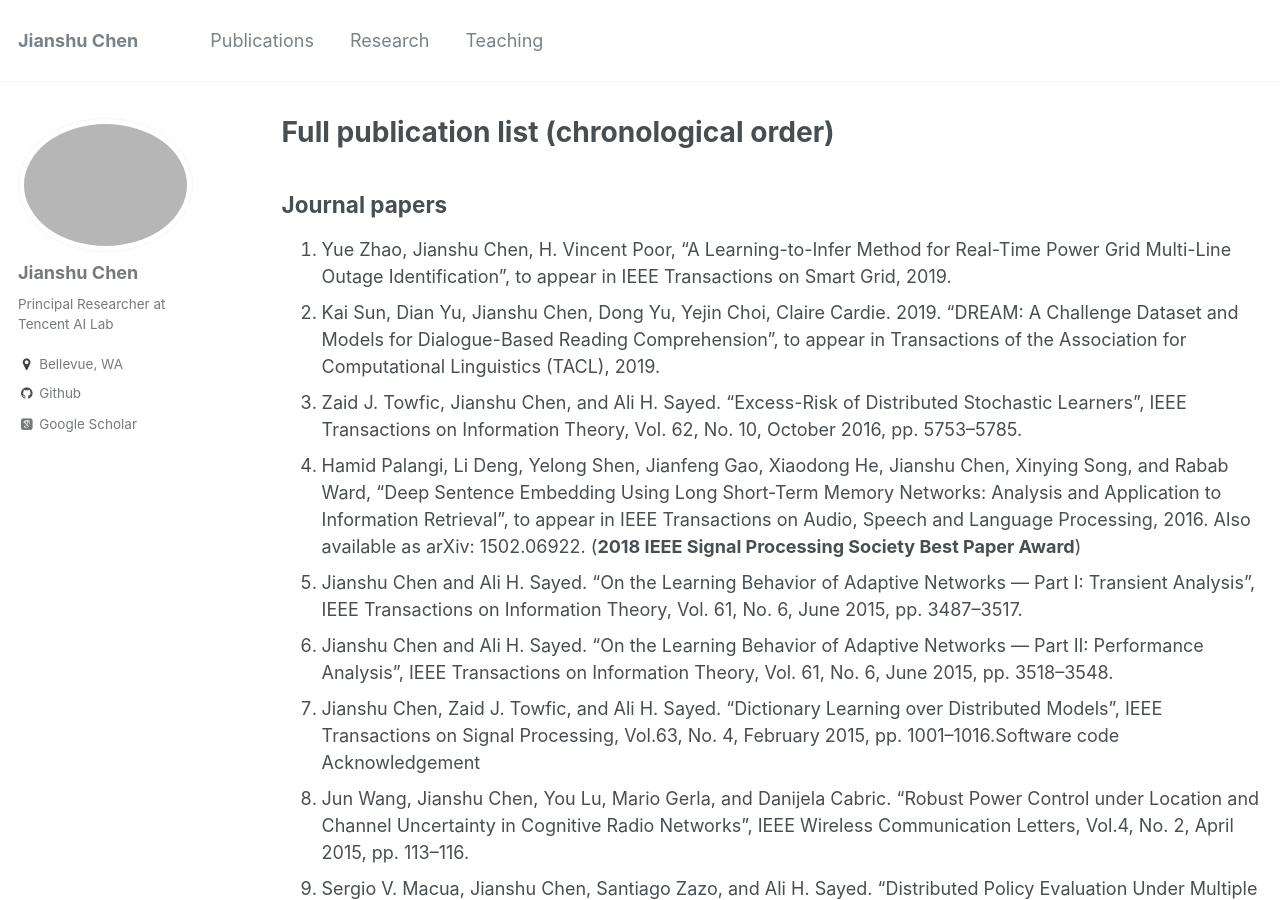
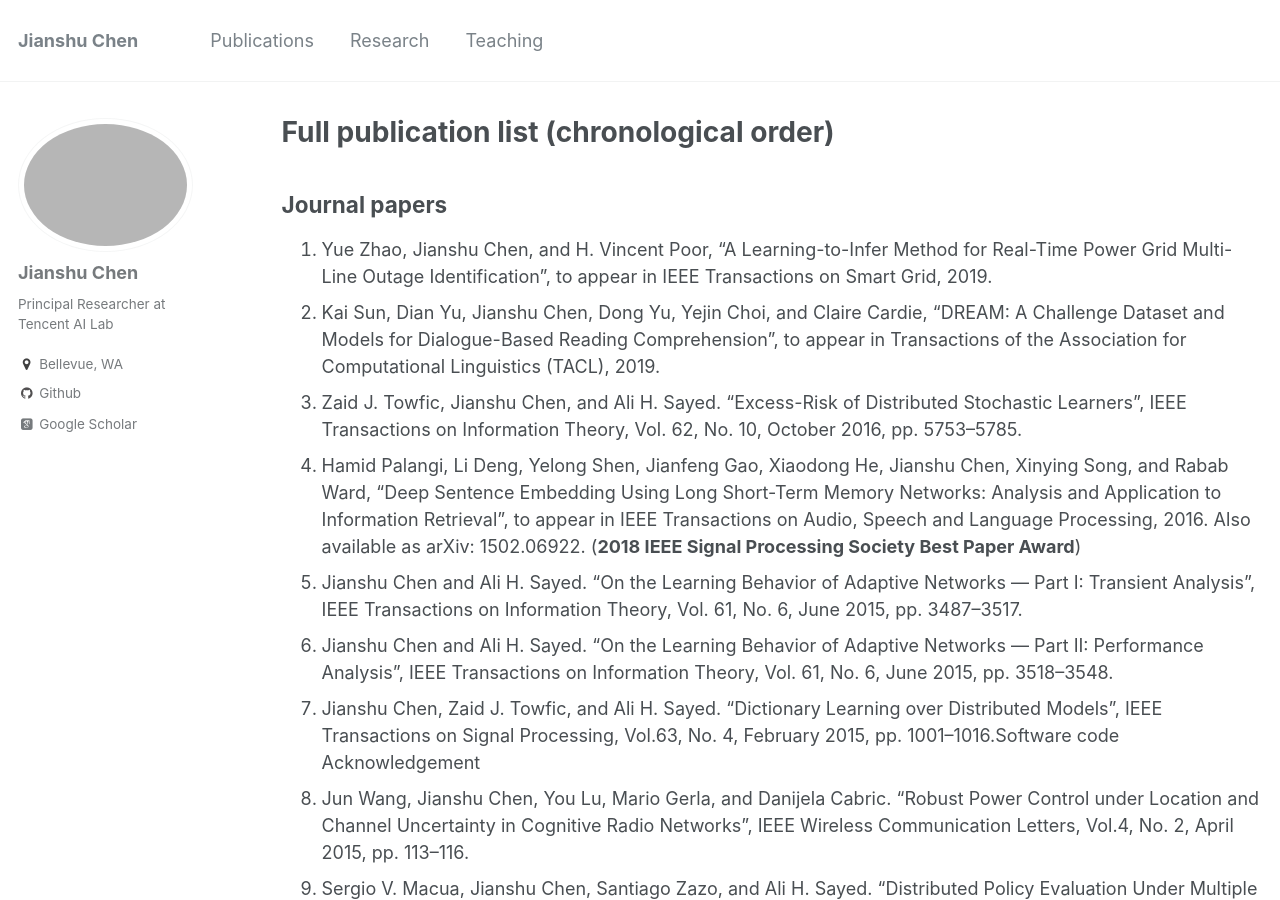
Before and after one commit to chenjianshu/chenjianshu.github.io, a Jekyll site: the page built from _pages/publications.md, in a window 1280 px wide and 900 px high. Built offline with Jekyll 4.4.1, drawn with Linux system fonts in a browser that asks for light colours; some web fonts are replaced.

Commit message:
update publications: fix some typos

```diff
--- a/_pages/publications.md
+++ b/_pages/publications.md
@@ -6,8 +6,8 @@ author_profile: true
 ---
 
 ## Journal papers ##
-1. Yue Zhao, Jianshu Chen, H. Vincent Poor, “A Learning-to-Infer Method for Real-Time Power Grid Multi-Line Outage Identification”, to appear in IEEE Transactions on Smart Grid, 2019.
-1. Kai Sun, Dian Yu, Jianshu Chen, Dong Yu, Yejin Choi, Claire Cardie. 2019. “DREAM: A Challenge Dataset and Models for Dialogue-Based Reading Comprehension”, to appear in Transactions of the Association for Computational Linguistics (TACL), 2019.
+1. Yue Zhao, Jianshu Chen, and H. Vincent Poor, “A Learning-to-Infer Method for Real-Time Power Grid Multi-Line Outage Identification”, to appear in IEEE Transactions on Smart Grid, 2019.
+1. Kai Sun, Dian Yu, Jianshu Chen, Dong Yu, Yejin Choi, and Claire Cardie, “DREAM: A Challenge Dataset and Models for Dialogue-Based Reading Comprehension”, to appear in Transactions of the Association for Computational Linguistics (TACL), 2019.
 1. Zaid J. Towfic, Jianshu Chen, and Ali H. Sayed. “Excess-Risk of Distributed Stochastic Learners”, IEEE Transactions on Information Theory, Vol. 62, No. 10, October 2016, pp. 5753–5785.
 1. Hamid Palangi, Li Deng, Yelong Shen, Jianfeng Gao, Xiaodong He, Jianshu Chen, Xinying Song, and Rabab Ward, “Deep Sentence Embedding Using Long Short-Term Memory Networks: Analysis and Application to Information Retrieval”, to appear in IEEE Transactions on Audio, Speech and Language Processing, 2016. Also available as arXiv: 1502.06922. (**2018 IEEE Signal Processing Society Best Paper Award**)
 1. Jianshu Chen and Ali H. Sayed. “On the Learning Behavior of Adaptive Networks — Part I: Transient Analysis”, IEEE Transactions on Information Theory, Vol. 61, No. 6, June 2015, pp. 3487–3517.
```
